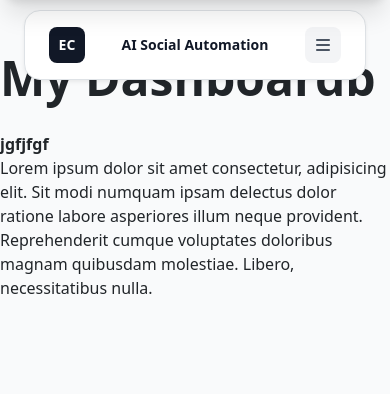
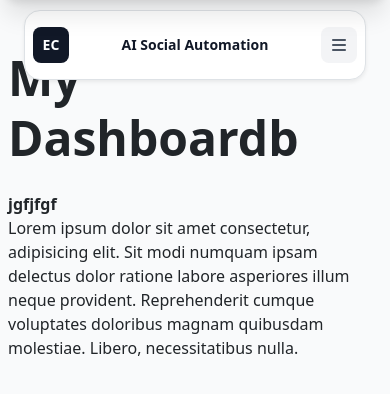
Before and after one commit to burhanali2812/social-automation-frontend, a React (Create React App) app: page /dashboard in a window 390 px wide. Shown: the top 394 px of the page. Built offline with nearby package versions, Linux system fonts and the light colour scheme.

Commit message:
Fix issue

```diff
--- a/src/components/Sidebar.jsx
+++ b/src/components/Sidebar.jsx
@@ -181,7 +181,7 @@ function Sidebar({ children }) {
   return (
     <div className="min-h-screen bg-gray-50">
       {/* Mobile top bar */}
-      <header className="fixed inset-x-0 top-0 z-[1045] mx-4 mt-2.5 flex items-center justify-between rounded-2xl border border-gray-100 bg-white px-4 py-3 shadow-sm lg:hidden">
+      <header className="fixed inset-x-0 top-0 z-[1045] mx-4 mt-2.5 flex items-center justify-between rounded-2xl border border-gray-100 bg-white px-2 py-3 shadow-sm lg:hidden">
         <div className="flex flex-shrink-0 items-center">
           <BrandMark size="h-9 w-9" textSize="text-sm" />
         </div>
@@ -245,7 +245,7 @@ function Sidebar({ children }) {
           isOpen ? "translate-y-0" : "-translate-y-full"
         }`}
       >
-        <div className="flex items-center justify-between border-b border-gray-100 px-4 py-3.5">
+        <div className="flex items-center justify-between border-b border-gray-100 px-2 py-3.5">
           <h2 className="text-sm font-semibold text-gray-900">Menu</h2>
           <button
             type="button"
@@ -258,7 +258,7 @@ function Sidebar({ children }) {
         </div>
 
         {userEmail && (
-          <div className="flex items-center gap-3 border-b border-gray-100 px-4 py-3">
+          <div className="flex items-center gap-3 border-b border-gray-100 px-2 py-3">
             <div className="flex h-9 w-9 flex-shrink-0 items-center justify-center rounded-full bg-gray-900 text-sm font-semibold text-white">
               {userInitial}
             </div>
@@ -285,7 +285,7 @@ function Sidebar({ children }) {
 
       {isOpen && <div onClick={closeMenu} className="fixed inset-0 z-[1048] bg-black/45 lg:hidden" />}
 
-      <main className="min-h-screen  py-5 pt-[100px] lg:ml-[270px] lg:px-6 lg:py-6 lg:pt-6">
+      <main className="min-h-screen px-2 py-5 pt-[100px] lg:ml-[270px] lg:px-6 lg:py-6 lg:pt-6">
         {children}
       </main>
     </div>
--- a/src/pages/ManualPosting.jsx
+++ b/src/pages/ManualPosting.jsx
@@ -586,8 +586,7 @@ function ManualPosting() {
 
   return (
     <Sidebar>
-      <div className="min-h-screen w-full max-w-full overflow-x-hidden bg-gray-50">
-        <div className="mx-auto w-full max-w-7xl px-2 py-3 sm:px-6 sm:py-6 lg:px-8">
+<div className="min-h-screen mt-4 sm:mt-0 w-full max-w-full overflow-x-hidden bg-gray-50">        <div className="mx-auto w-full max-w-7xl px-2 py-3 sm:px-6 sm:py-6 lg:px-8">
           {/* Hero */}
           <div className="mb-4 flex flex-col gap-4 rounded-2xl border border-gray-200 bg-white px-3 py-4 shadow-sm sm:mb-6 sm:gap-5 sm:rounded-3xl sm:px-6 sm:py-7 lg:flex-row lg:items-end lg:justify-between">
             <div className="min-w-0 max-w-2xl">
```
